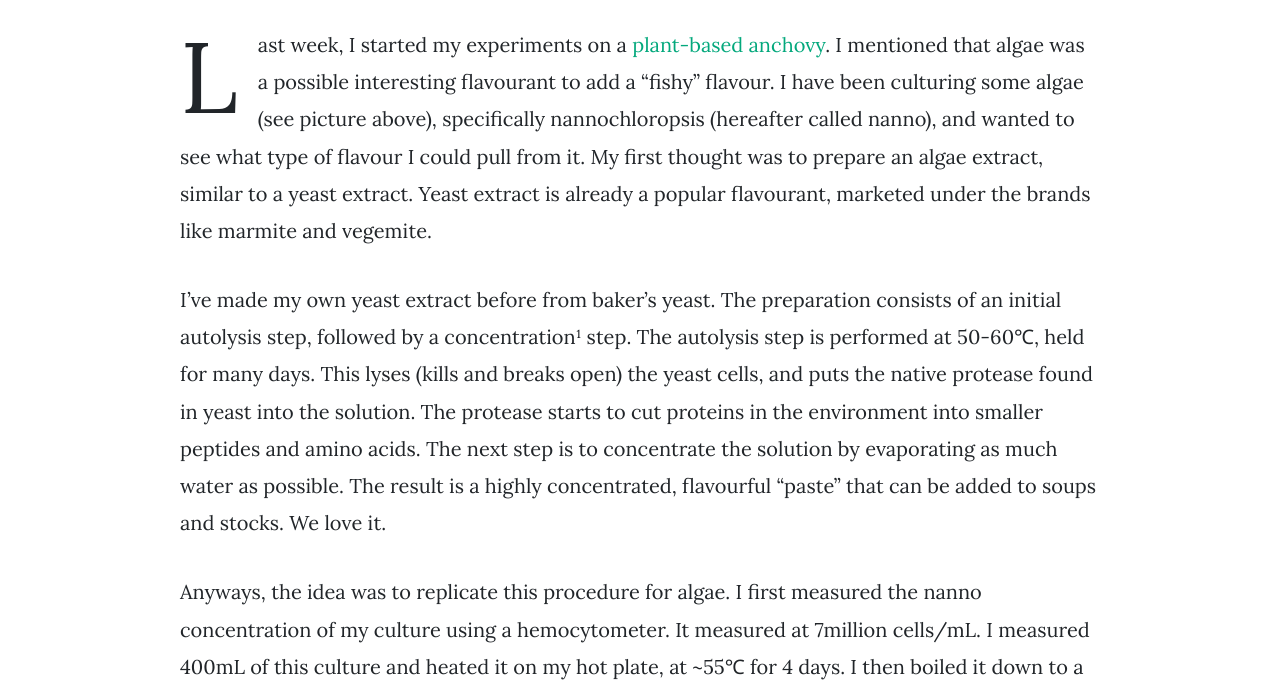
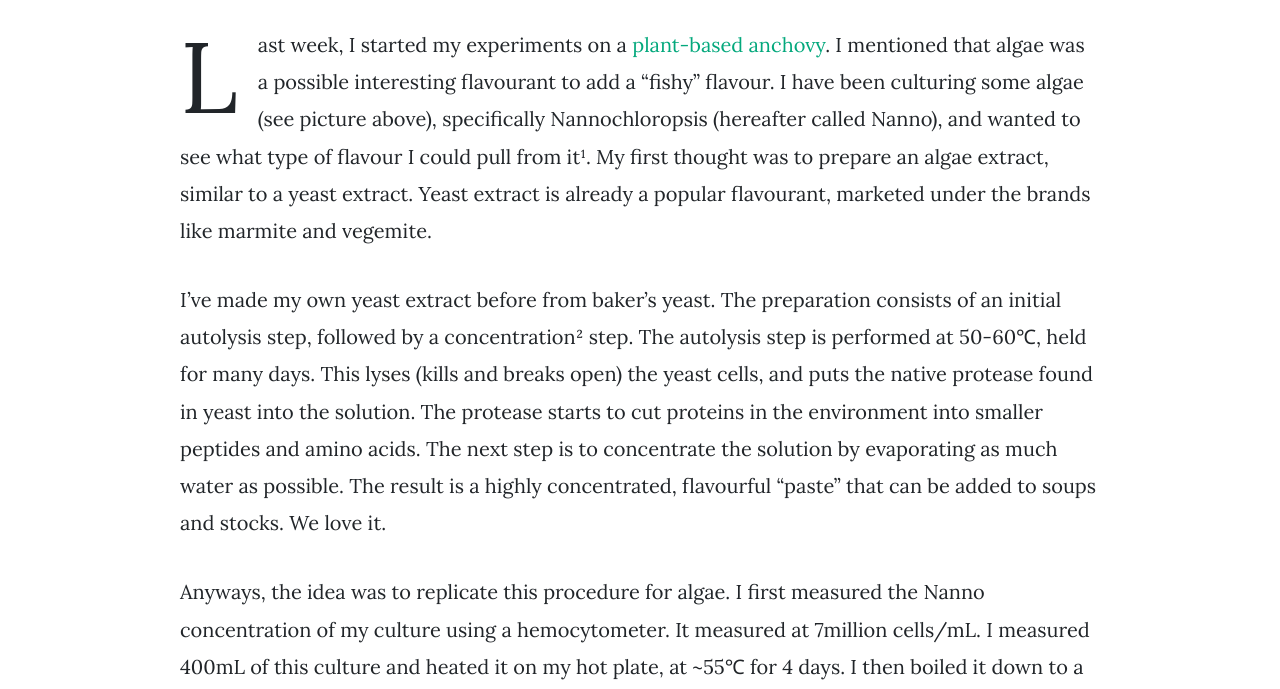
Before and after one commit to ControlledMold/ControlledMold.github.io, a Jekyll site: the page built from _posts/2020-05-14-algae-as-a-plant-based-anchovy-flavour.md, in a window 1280 px wide and 1400 px high. Shown: the part 494-1183 px from the top of the window. Built offline with Jekyll 4.4.1, drawn with Linux system fonts in a browser that asks for light colours; nearby versions of some CDN libraries; comment, search, counter and statistics services are not loaded; some of the changed text lies outside the part shown.

Commit message:
footnote

```diff
--- a/_posts/2020-05-14-algae-as-a-plant-based-anchovy-flavour.md
+++ b/_posts/2020-05-14-algae-as-a-plant-based-anchovy-flavour.md
@@ -9,11 +9,11 @@ tags:
 - anchovies
 ---
 
-Last week, I started my experiments on a [plant-based anchovy](https://controlledmold.com/the-composition-of-anchovies/). I mentioned that algae was a possible interesting flavourant to add a "fishy" flavour. I have been culturing some algae (see picture above), specifically nannochloropsis (hereafter called nanno), and wanted to see what type of flavour I could pull from it. My first thought was to prepare an algae extract, similar to a yeast extract. Yeast extract is already a popular flavourant, marketed under the brands like marmite and vegemite.
+Last week, I started my experiments on a [plant-based anchovy](https://controlledmold.com/the-composition-of-anchovies/). I mentioned that algae was a possible interesting flavourant to add a "fishy" flavour. I have been culturing some algae (see picture above), specifically Nannochloropsis (hereafter called Nanno), and wanted to see what type of flavour I could pull from it¹. My first thought was to prepare an algae extract, similar to a yeast extract. Yeast extract is already a popular flavourant, marketed under the brands like marmite and vegemite.
 
-I've made my own yeast extract before from baker's yeast. The preparation consists of an initial autolysis step, followed by a concentration¹ step. The autolysis step is performed at 50-60℃, held for many days. This lyses (kills and breaks open) the yeast cells, and puts the native protease found in yeast into the solution. The protease starts to cut proteins in the environment into smaller peptides and amino acids. The next step is to concentrate the solution by evaporating as much water as possible. The result is a highly concentrated, flavourful "paste" that can be added to soups and stocks. We love it.
+I've made my own yeast extract before from baker's yeast. The preparation consists of an initial autolysis step, followed by a concentration² step. The autolysis step is performed at 50-60℃, held for many days. This lyses (kills and breaks open) the yeast cells, and puts the native protease found in yeast into the solution. The protease starts to cut proteins in the environment into smaller peptides and amino acids. The next step is to concentrate the solution by evaporating as much water as possible. The result is a highly concentrated, flavourful "paste" that can be added to soups and stocks. We love it.
 
-Anyways, the idea was to replicate this procedure for algae. I first measured the nanno concentration of my culture using a hemocytometer. It measured at 7million cells/mL. I measured 400mL of this culture and heated it on my hot plate, at ~55℃ for 4 days. I then boiled it down to a thick slurry. After an hour, what was left was a grainy mixture that I capped into a container:
+Anyways, the idea was to replicate this procedure for algae. I first measured the Nanno concentration of my culture using a hemocytometer. It measured at 7million cells/mL. I measured 400mL of this culture and heated it on my hot plate, at ~55℃ for 4 days. I then boiled it down to a thick slurry. After an hour, what was left was a grainy mixture that I capped into a container:
 
 
 ![img](/assets/images/algae/extract.jpg){:height="500" .center}
```
Also changed, not shown: other parts of _posts/2020-05-14-algae-as-a-plant-based-anchovy-flavour.md (+2 -2 lines).
